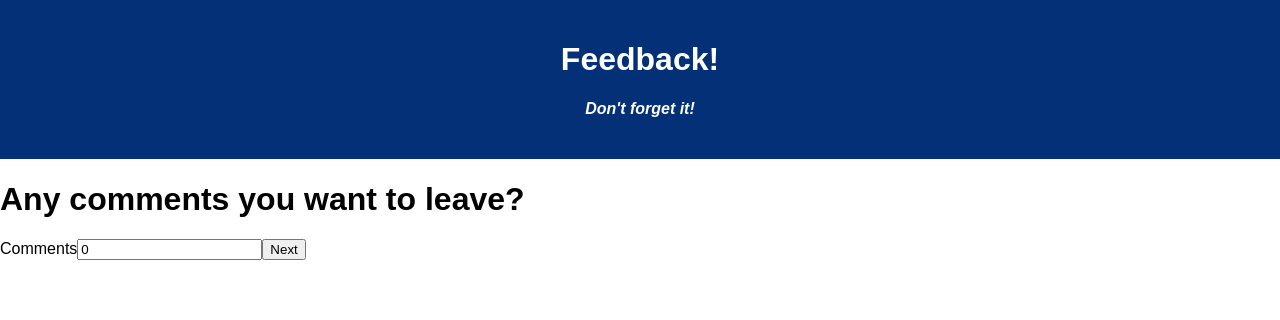
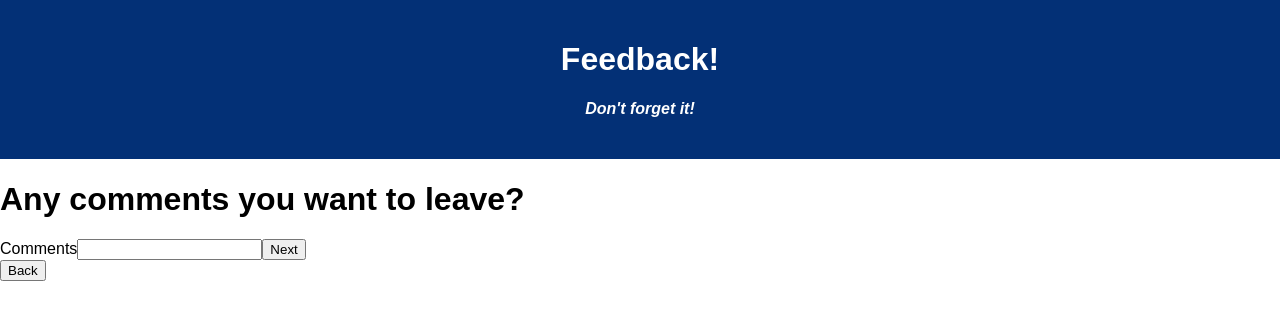
Before and after one commit to Samuelvphipps/weekend-redux-feedback-loop-1, a React (Create React App) app: page /#/comments in a window 1280 px wide. Shown: the top 320 px of the page. Built offline with nearby package versions, Linux system fonts and the light colour scheme.

Commit message:
add back buttons

```diff
--- a/src/components/App/App.jsx
+++ b/src/components/App/App.jsx
@@ -5,7 +5,6 @@ import './App.css';
 import { useSelector } from "react-redux";
 import { useEffect } from 'react';
 import { useHistory } from "react-router-dom";
-
 import FeelingForm from '../FeelingForm/FeelingForm';
 import UnderstandingForm from '../UnderstandingForm/UnderstandingForm';
 import SupportedForm from '../SupportedForm/SupportedForm';
@@ -21,7 +20,7 @@ function App() {
   const commentsRating = useSelector((store) => store.commentsRating);
 
   const submitRatings = () => {
-    //evt.preventDefault();
+
     // create object to send to database
     const ratings = {
         feelingRating: feelingRating,
--- a/src/components/CommentsForm/ComentsForm.jsx
+++ b/src/components/CommentsForm/ComentsForm.jsx
@@ -7,7 +7,7 @@ function CommentsForm() {
     const history = useHistory();
     const dispatch = useDispatch();
 
-    let [commentsRating, setCommentsRating] = useState(0);
+    let [commentsRating, setCommentsRating] = useState('');
 
     const handleInput = (evt) => {
         evt.preventDefault();
@@ -18,7 +18,7 @@ function CommentsForm() {
     const onNext = (evt) => {
         evt.preventDefault();
         if (commentsRating == ''){
-            alert('Please enter a number between 0 and 5!');
+            alert('Please enter a comment!');
             return;
         }
         dispatch({
@@ -28,7 +28,14 @@ function CommentsForm() {
         history.push('/review');
     }
 
+    // go to previous page
+    const goBack = (evt) => {
+        evt.preventDefault();
+        history.push('/supported');
+    }
+
     return (
+        <>
         <form className='comments' onSubmit={(evt)=>onNext(evt)}>
             <h1>Any comments you want to leave?</h1>
             <label htmlFor="commentsInput">Comments</label>
@@ -38,7 +45,11 @@ function CommentsForm() {
             />
             <button className='nextBtn' type="submit">Next</button>
         </form>
-    )
+        <button className='backBtn' type="button" onClick={(evt)=>goBack(evt)}>
+            Back
+        </button>
+        </>
+    );
 }
 
 export default CommentsForm;
--- a/src/components/FeelingForm/FeelingForm.jsx
+++ b/src/components/FeelingForm/FeelingForm.jsx
@@ -18,7 +18,7 @@ function FeelingForm() {
     const onNext = (evt) => {
         evt.preventDefault();
         if (feelingRating == ''){
-            alert('Please enter a number between 0 and 5!');
+            alert('Please enter a number between 1 and 5!');
             return;
         }
         dispatch({
@@ -29,6 +29,7 @@ function FeelingForm() {
     }
 
     return (
+        <>
         <form className='feeling' onSubmit={(evt)=>onNext(evt)}>
             <h1>How are you feeling today?</h1>
             <label htmlFor="feelingInput">Feeling?</label>
@@ -38,7 +39,8 @@ function FeelingForm() {
             />
             <button className='nextBtn' type="submit">Next</button>
         </form>
-    )
+        </>
+    );
 }
 
 export default FeelingForm;
--- a/src/components/SupportedForm/SupportedForm.jsx
+++ b/src/components/SupportedForm/SupportedForm.jsx
@@ -18,7 +18,7 @@ function SupportedForm() {
     const onNext = (evt) => {
         evt.preventDefault();
         if (supportedRating == ''){
-            alert('Please enter a number between 0 and 5!');
+            alert('Please enter a number between 1 and 5!');
             return;
         }
         dispatch({
@@ -28,7 +28,14 @@ function SupportedForm() {
         history.push('/comments');
     }
 
+    // go to previous page
+    const goBack = (evt) => {
+        evt.preventDefault();
+        history.push('/understanding');
+    }
+
     return (
+        <>
         <form className='supported' onSubmit={(evt)=>onNext(evt)}>
             <h1>How well are you being supported?</h1>
             <label htmlFor="supportedInput">Supported?</label>
@@ -38,7 +45,11 @@ function SupportedForm() {
             />
             <button className='nextBtn' type="submit">Next</button>
         </form>
-    )
+        <button className='backBtn' type="button" onClick={(evt)=>goBack(evt)}>
+            Back
+        </button>
+        </>
+    );
 }
 
 export default SupportedForm;
--- a/src/components/UnderstandingForm/UnderstandingForm.jsx
+++ b/src/components/UnderstandingForm/UnderstandingForm.jsx
@@ -21,7 +21,7 @@ function UnderstandingForm() {
     const onNext = (evt) => {
         evt.preventDefault();
         if (understandingRating == ''){
-            alert('Please enter a number between 0 and 5!');
+            alert('Please enter a number between 1 and 5!');
             return;
         }
         dispatch({
@@ -31,7 +31,14 @@ function UnderstandingForm() {
         history.push('/supported');
     }
 
+    // go to previous page
+    const goBack = (evt) => {
+        evt.preventDefault();
+        history.push('/');
+    }
+
     return (
+        <>
         <form className='understanding' onSubmit={(evt)=>onNext(evt)}>
             <h1>How well are you understanding the content? </h1>
             <label htmlFor="understandingInput">Understanding?</label>
@@ -41,6 +48,10 @@ function UnderstandingForm() {
             />
             <button className='nextBtn' type="submit">Next</button>
         </form>
+        <button className='backBtn' type="button" onClick={(evt)=>goBack(evt)}>
+            Back
+        </button>
+        </>
     )
 }
 
```
